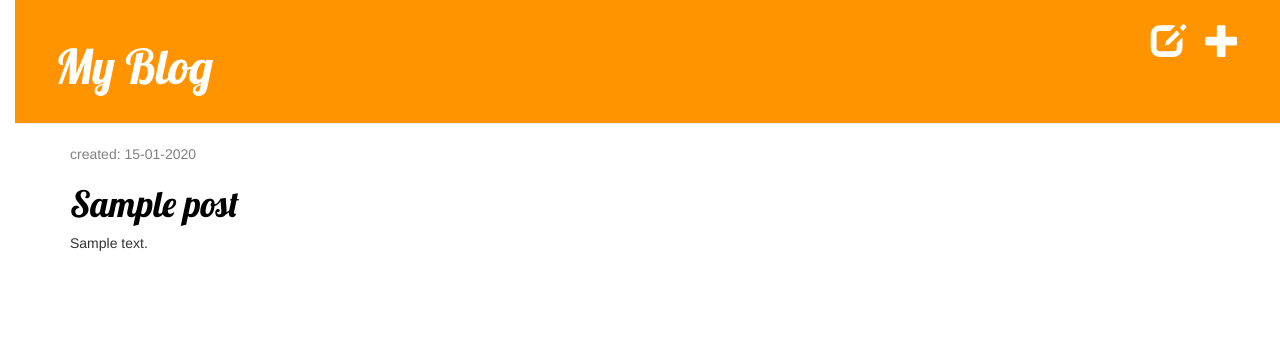
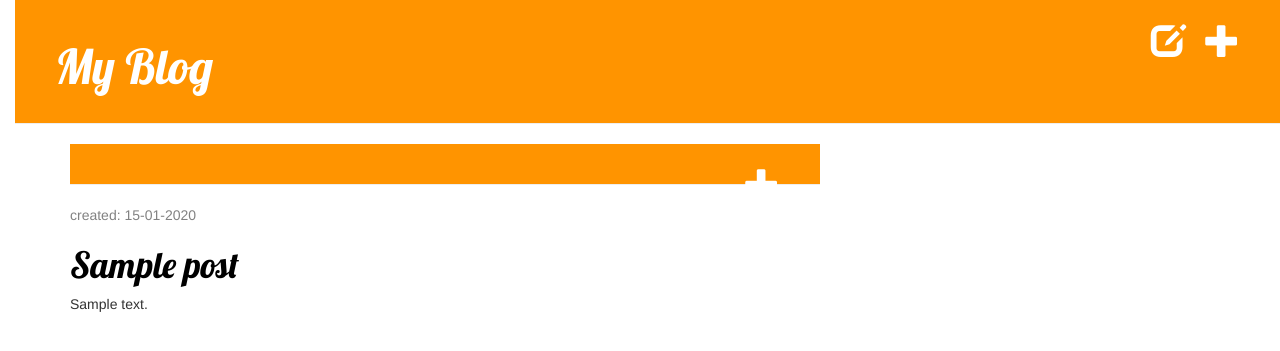
Before and after one commit to Alexmhack/django_site, a Django app: template blog/templates/blog/post_draft_list.html in a window 1280 px wide. Shown: the top 351 px of the page. Run offline with Django 3.2, Linux system fonts and the light colour scheme; the template is opened without the code that fills it: values that come from a table or form of the project are taken from there, others are empty; a user stored in the database is signed in; tables that the repository leaves empty hold one stand-in row (values such as "Sample post"); some libraries are stand-ins or nearby versions.

Commit message:
add logic for else clause when no drafts post

```diff
--- a/blog/templates/blog/post_draft_list.html
+++ b/blog/templates/blog/post_draft_list.html
@@ -6,6 +6,10 @@
 
 {% block content %}
 	{% if user.is_authenticated %}
+		<div class="page-header">
+			<a href="{% url 'post_new' %}" class="top-menu"><span class="glyphicon glyphicon-plus"></span></a>
+		</div>
+		{% if post %}
 			{% for post in posts %}
 				<div class='post'>
 					<p class="date">created: {{ post.created_date|date:'d-m-Y' }}</p>
@@ -13,5 +17,8 @@
 					<p>{{ post.text|truncatechars:200 }}</p>
 				</div>
 			{% endfor %}
+		{% else %}
+			<h3>There are no draft posts. Create posts by clicking the plus icon.</h3>
+		{% endif %}
 	{% endif %}
 {% endblock content %}
```
Lines whose indentation alone changed are shown as unchanged.
